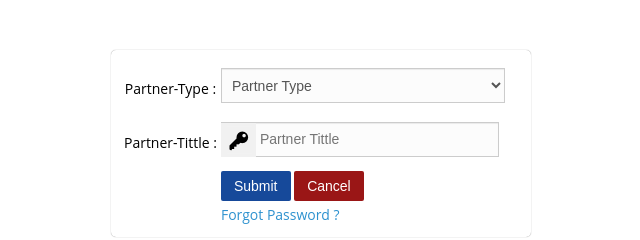
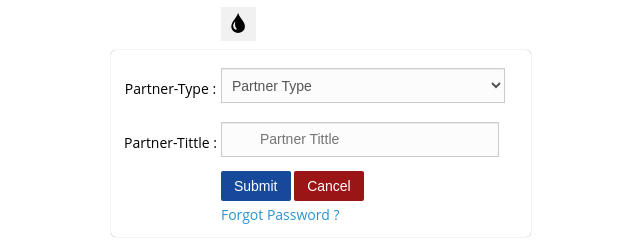
Before and after one commit to vaghelaamit/taxiGUI, a plain HTML site: page cab/register.html in a window 1280 px wide. Shown: the full height of the page, 319-959 px from the left. Drawn offline with Linux system fonts and the light colour scheme.

Commit message:
Icon-change

```diff
--- a/cab/register.html
+++ b/cab/register.html
@@ -24,7 +24,7 @@
                 <tr>
                 	<td><label>Partner-Tittle :</label></td>
                 	<td>
-                    	<span class="input-icon icon-key left fa-lg"></span>
+                    	<span class="input-icon icon1-tint left fa-lg"></span>
                     	<input type="text" placeholder="Partner Tittle" alt="Partner-Tittle" name="password" required/>
                     </td>
                 </tr>
```
